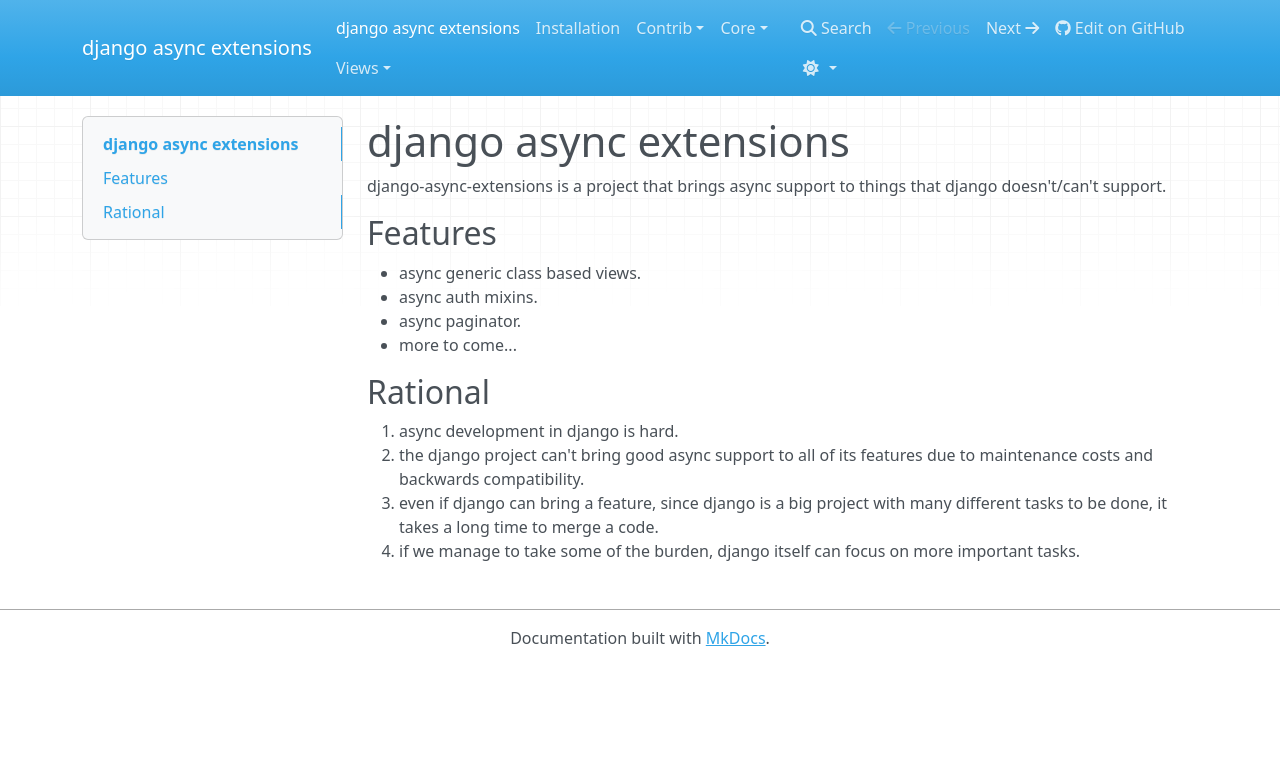
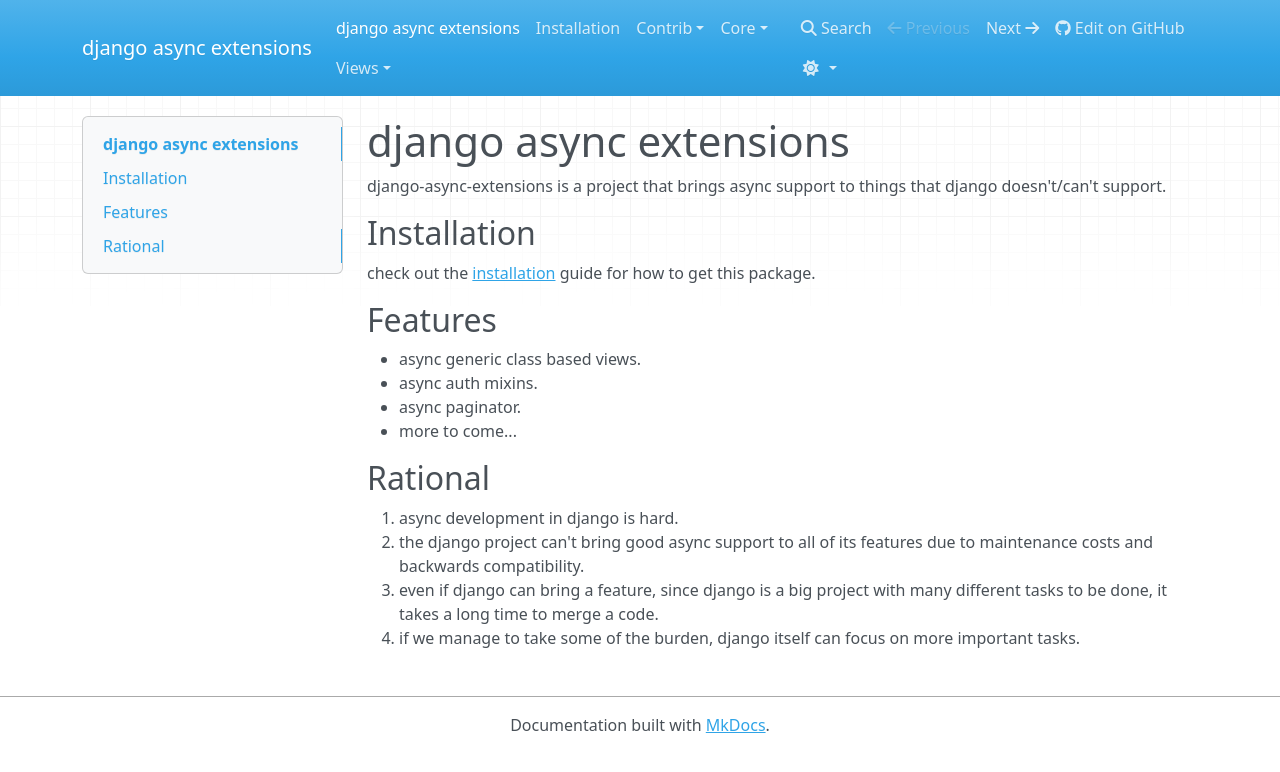
Before and after one commit to django-utils/django-async-extensions, an MkDocs documentation site: the page built from docs/index.md, in a window 1280 px wide. Shown: the top 772 px of the page. Built offline with MkDocs 1.6.1, drawn with Linux system fonts in a browser that asks for light colours; nearby versions of some CDN libraries; a script that is not in the unit is left out.

Commit message:
added a link to instllation page

```diff
--- a/docs/index.md
+++ b/docs/index.md
@@ -1,6 +1,10 @@
 # django async extensions
 
 django-async-extensions is a project that brings async support to things that django doesn't/can't support.
+
+## Installation
+
+check out the [installation](installation.md) guide for how to get this package.
 
 ## Features
 
```
